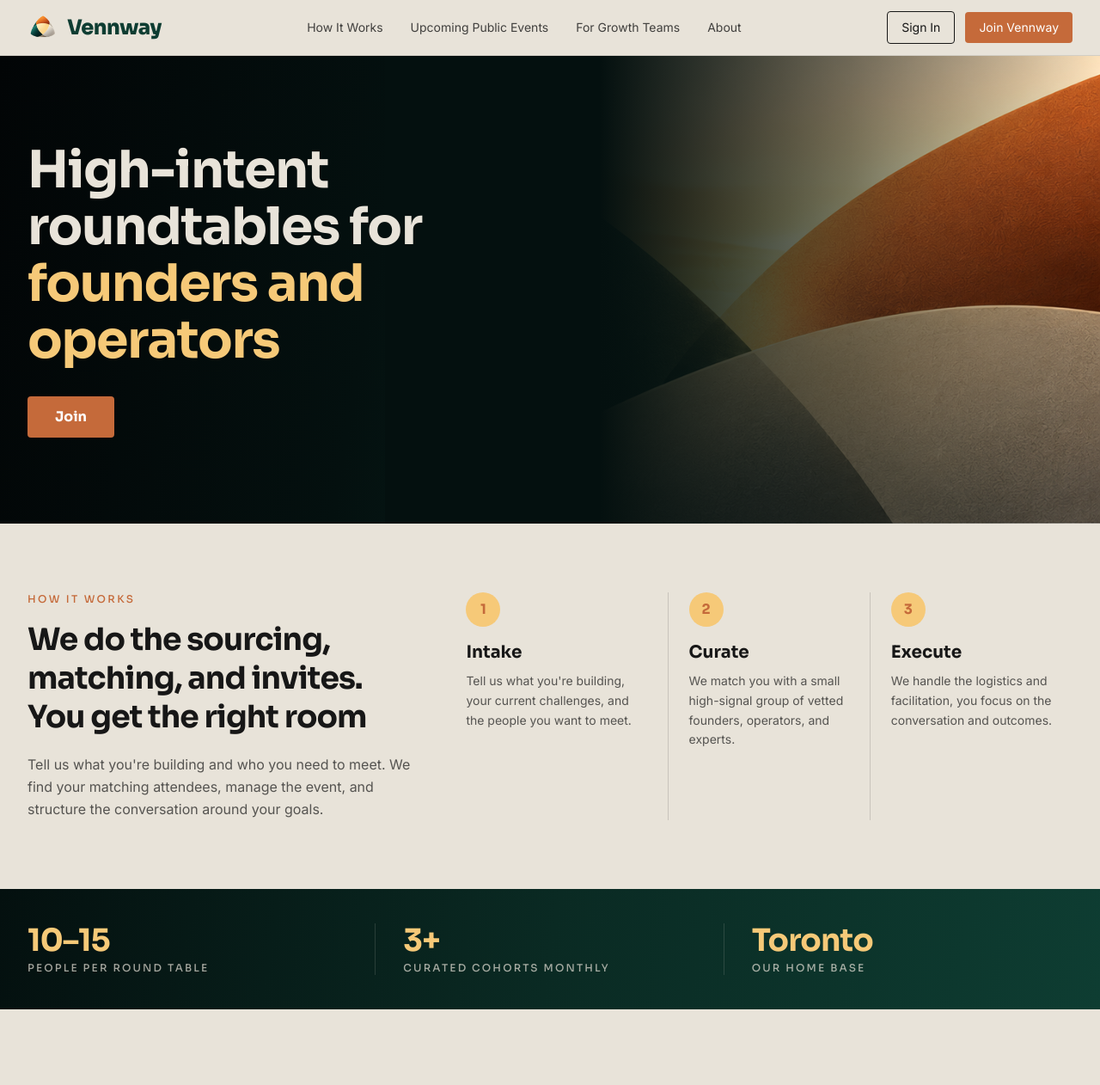
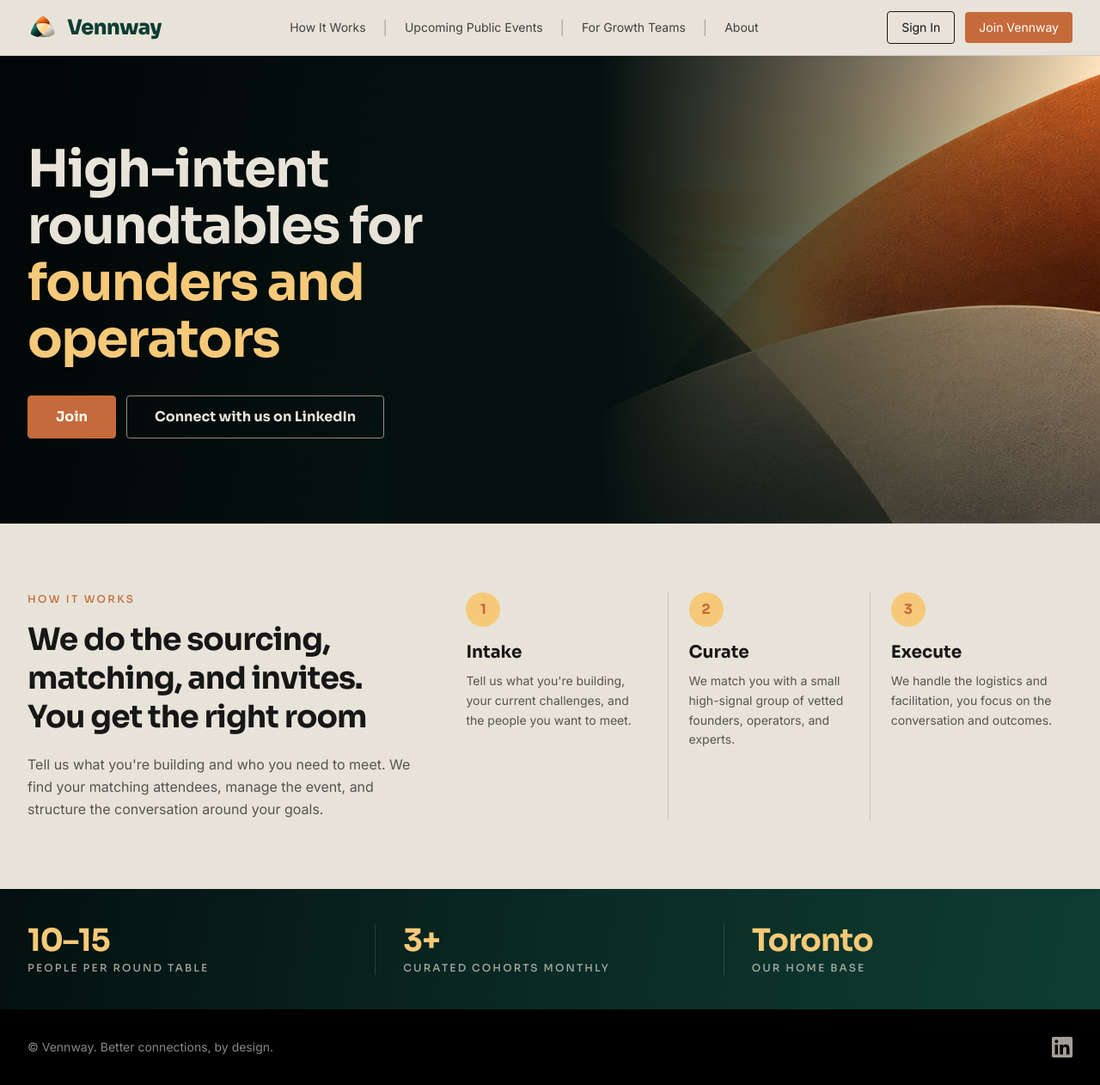
Before and after one commit to shelsoloa/vennway-web, a Next.js app: page / in a window 1280 px wide. Shown: the whole page at 86% size. Before the commit the page ends 1174 px from the top, so only its background shows below. Built offline with nearby package versions, Linux system fonts and the light colour scheme.

Commit message:
Add LinkedIn links

```diff
--- /dev/null
+++ b/app/_components/Footer.tsx
@@ -0,0 +1,29 @@
+import { LINKEDIN_URL } from "../_lib/links";
+
+export function Footer() {
+  return (
+    <footer className="bg-black text-stone">
+      <div className="mx-auto flex max-w-7xl items-center justify-between gap-4 px-4 py-8 sm:px-6 lg:px-8">
+        <p className="text-sm text-stone/60">
+          &copy; Vennway. Better connections, by design.
+        </p>
+        <a
+          href={LINKEDIN_URL}
+          target="_blank"
+          rel="noopener noreferrer"
+          aria-label="Vennway on LinkedIn"
+          className="rounded-sm text-stone/70 transition-colors hover:text-golden-light focus-visible:outline-2 focus-visible:outline-offset-4 focus-visible:outline-golden-light"
+        >
+          <svg
+            viewBox="0 0 24 24"
+            fill="currentColor"
+            className="h-6 w-6"
+            aria-hidden="true"
+          >
+            <path d="M20.447 20.452h-3.554v-5.569c0-1.328-.027-3.037-1.852-3.037-1.853 0-2.136 1.445-2.136 2.939v5.667H9.351V9h3.414v1.561h.046c.477-.9 1.637-1.85 3.37-1.85 3.601 0 4.267 2.37 4.267 5.455v6.286zM5.337 7.433a2.062 2.062 0 1 1 0-4.125 2.062 2.062 0 0 1 0 4.125zM7.119 20.452H3.555V9h3.564v11.452zM22.225 0H1.771C.792 0 0 .774 0 1.729v20.542C0 23.227.792 24 1.771 24h20.451C23.2 24 24 23.227 24 22.271V1.729C24 .774 23.2 0 22.222 0h.003z" />
+          </svg>
+        </a>
+      </div>
+    </footer>
+  );
+}
--- a/app/_components/Topbar.tsx
+++ b/app/_components/Topbar.tsx
@@ -2,10 +2,9 @@
 
 import Image from "next/image";
 import Link from "next/link";
-import { useState } from "react";
+import { Fragment, useState } from "react";
 
-const INTAKE_URL = "https://cal.com/shelsoloa";
-const EVENTS_URL = "https://luma.com/vennway";
+import { EVENTS_URL, INTAKE_URL } from "../_lib/links";
 
 const focusRing =
   "focus-visible:outline-2 focus-visible:outline-offset-2 focus-visible:outline-warm-clay";
@@ -80,10 +79,17 @@ export function Topbar() {
 
         <nav
           aria-label="Primary"
-          className="hidden items-center gap-8 lg:flex"
+          className="hidden items-center gap-5 lg:flex"
         >
-          {navLinks.map((link) => (
-            <NavLink key={link.label} link={link} />
+          {navLinks.map((link, i) => (
+            <Fragment key={link.label}>
+              {i > 0 && (
+                <span aria-hidden="true" className="text-charcoal/30">
+                  |
+                </span>
+              )}
+              <NavLink link={link} />
+            </Fragment>
           ))}
         </nav>
 
--- /dev/null
+++ b/app/_lib/links.ts
@@ -0,0 +1,3 @@
+export const INTAKE_URL = "https://cal.com/shelsoloa";
+export const EVENTS_URL = "https://luma.com/vennway";
+export const LINKEDIN_URL = "https://www.linkedin.com/company/vennway";
--- a/app/page.tsx
+++ b/app/page.tsx
@@ -1,7 +1,7 @@
 import Image from "next/image";
+import { Footer } from "./_components/Footer";
 import { Topbar } from "./_components/Topbar";
-
-const INTAKE_URL = "https://cal.com/shelsoloa";
+import { INTAKE_URL, LINKEDIN_URL } from "./_lib/links";
 
 const steps = [
   {
@@ -50,12 +50,20 @@ export default function Home() {
               High-intent roundtables for{" "}
               <span className="text-golden-light">founders and operators</span>
             </h1>
-            <div>
+            <div className="flex flex-wrap items-center gap-3">
               <a
                 href={INTAKE_URL}
-                className="inline-block rounded-sm bg-warm-clay px-8 py-3 font-heading text-base font-bold text-white transition-colors hover:bg-warm-clay/85 focus-visible:outline-2 focus-visible:outline-offset-4 focus-visible:outline-golden-light"
+                className="inline-block rounded-sm border border-warm-clay bg-warm-clay px-8 py-3 font-heading text-base font-bold text-white transition-colors hover:bg-warm-clay/85 focus-visible:outline-2 focus-visible:outline-offset-4 focus-visible:outline-golden-light"
               >
                 Join
+              </a>
+              <a
+                href={LINKEDIN_URL}
+                target="_blank"
+                rel="noopener noreferrer"
+                className="inline-block rounded-sm border border-stone/60 px-8 py-3 font-heading text-base font-bold text-stone transition-colors hover:border-stone hover:bg-stone/10 focus-visible:outline-2 focus-visible:outline-offset-4 focus-visible:outline-golden-light"
+              >
+                Connect with us on LinkedIn
               </a>
             </div>
           </div>
@@ -112,6 +120,7 @@ export default function Home() {
           </dl>
         </section>
       </main>
+      <Footer />
     </>
   );
 }
```
